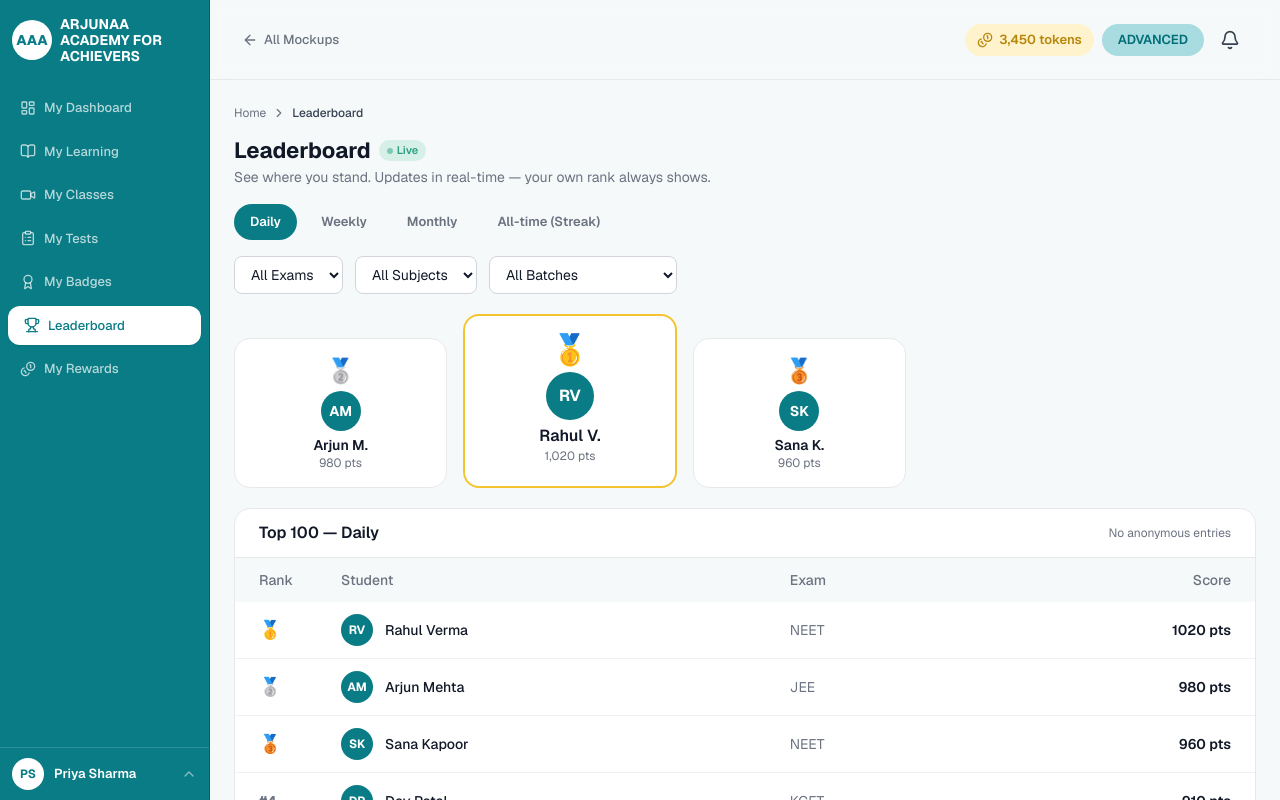
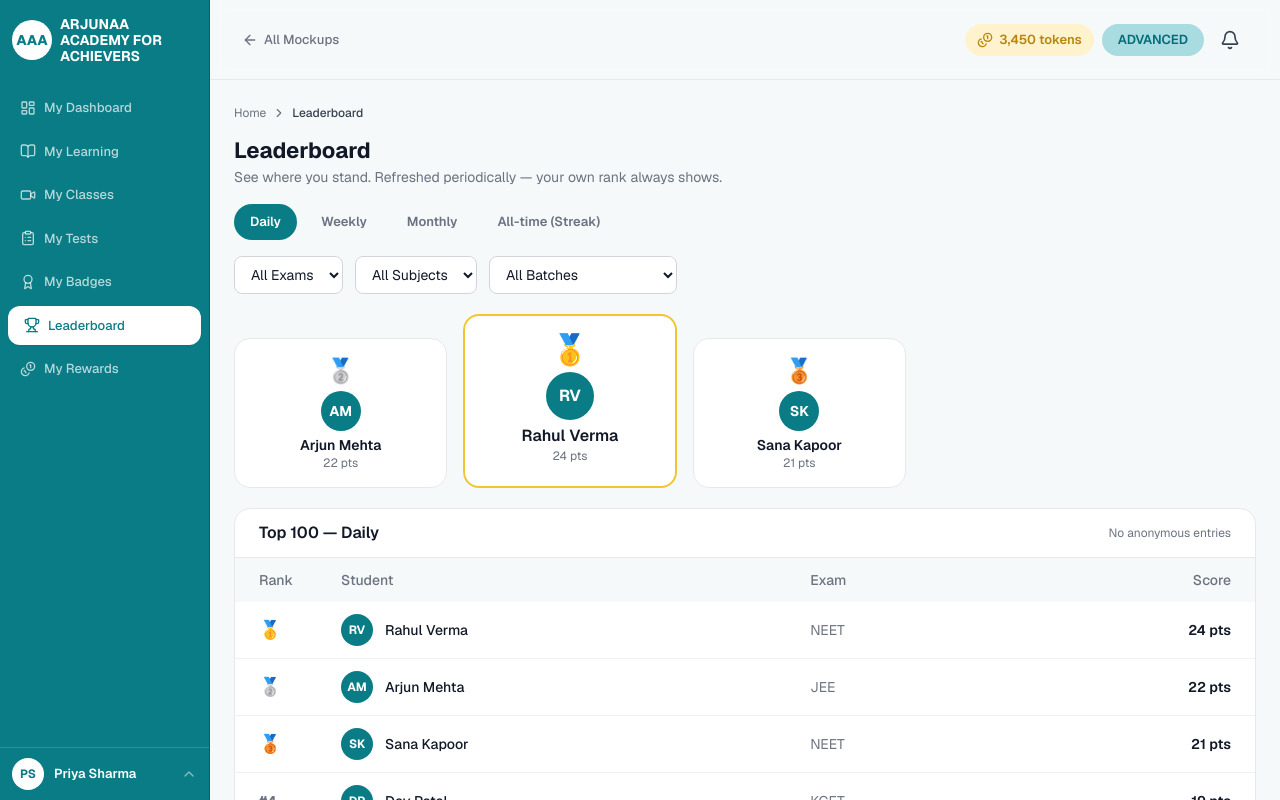
Before and after one commit to AvinashReddy-2003/aaa-gamification-mockups, a plain HTML site: page leaderboard.html in a window 1280 px wide. Drawn offline with nearby package versions, Linux system fonts and the light colour scheme.

Commit message:
Apply gamification spec decisions to mockups
- Leaderboard: remove live/real-time indicator (refreshed periodically);
  score by 1 point per test for Daily/Weekly/Monthly, keep streak for All-time
- Tokens: remove tokens+cash hybrid / extra-mock-tests redemption (out of
  scope); keep renewal discount; note daily-login resets midnight IST
- Admin: drop hybrid redemption request row; add admin-configurable Badge
  Criteria thresholds section
- Index: sync screen descriptions to the above

Co-Authored-By: Claude Opus 4.8 <noreply@anthropic.com>

```diff
--- a/leaderboard.html
+++ b/leaderboard.html
@@ -65,8 +65,8 @@ tailwind.config = { theme: { extend: {
 
       <div class="mb-4 flex flex-wrap items-end justify-between gap-3">
         <div>
-          <h1 class="text-[22px] font-bold flex items-center gap-2">Leaderboard <span class="flex items-center gap-1 text-[11px] font-semibold text-brand-success bg-brand-successBg px-2 py-0.5 rounded-full"><span class="h-1.5 w-1.5 rounded-full bg-brand-success animate-pulse"></span>Live</span></h1>
-          <p class="text-[14px] text-brand-textMuted">See where you stand. Updates in real-time — your own rank always shows.</p>
+          <h1 class="text-[22px] font-bold">Leaderboard</h1>
+          <p class="text-[14px] text-brand-textMuted">See where you stand. Refreshed periodically — your own rank always shows.</p>
         </div>
       </div>
 
@@ -86,29 +86,19 @@ tailwind.config = { theme: { extend: {
       </div>
 
       <!-- Podium -->
-      <div class="grid grid-cols-3 gap-3 sm:gap-4 mb-5 max-w-2xl">
-        <div class="rounded-2xl border border-[#e6e8e9] bg-white p-4 text-center order-1 mt-6"><div class="text-2xl">🥈</div><div class="mx-auto mt-1 h-10 w-10 rounded-full bg-brand-primary text-white text-sm font-bold flex items-center justify-center">AM</div><p class="font-semibold text-sm mt-1 truncate">Arjun M.</p><p class="text-xs text-brand-textMuted">980 pts</p></div>
-        <div class="rounded-2xl border-2 border-[#f4c430] bg-white p-4 text-center order-2"><div class="text-3xl">🥇</div><div class="mx-auto mt-1 h-12 w-12 rounded-full bg-brand-primary text-white font-bold flex items-center justify-center">RV</div><p class="font-semibold mt-1 truncate">Rahul V.</p><p class="text-xs text-brand-textMuted">1,020 pts</p></div>
-        <div class="rounded-2xl border border-[#e6e8e9] bg-white p-4 text-center order-3 mt-6"><div class="text-2xl">🥉</div><div class="mx-auto mt-1 h-10 w-10 rounded-full bg-brand-primary text-white text-sm font-bold flex items-center justify-center">SK</div><p class="font-semibold text-sm mt-1 truncate">Sana K.</p><p class="text-xs text-brand-textMuted">960 pts</p></div>
-      </div>
+      <div id="podium" class="grid grid-cols-3 gap-3 sm:gap-4 mb-5 max-w-2xl"></div>
 
       <!-- Table -->
       <section class="bg-white rounded-2xl border border-[#e6e8e9] overflow-hidden">
         <div class="border-b border-[#e6e8e9] px-6 py-3 flex items-center justify-between"><h2 class="font-semibold">Top 100 — <span id="periodLabel">Daily</span></h2><span class="text-xs text-brand-textMuted">No anonymous entries</span></div>
         <div class="overflow-x-auto">
           <table class="w-full text-sm">
-            <thead class="bg-brand-page text-brand-textMuted text-left"><tr><th class="px-6 py-3 font-medium w-16">Rank</th><th class="px-6 py-3 font-medium">Student</th><th class="px-6 py-3 font-medium">Exam</th><th class="px-6 py-3 font-medium text-right">Score</th></tr></thead>
+            <thead class="bg-brand-page text-brand-textMuted text-left"><tr><th class="px-6 py-3 font-medium w-16">Rank</th><th class="px-6 py-3 font-medium">Student</th><th class="px-6 py-3 font-medium">Exam</th><th id="scoreHeader" class="px-6 py-3 font-medium text-right">Score</th></tr></thead>
             <tbody id="lbTable" class="divide-y divide-[#eef2f2]"></tbody>
           </table>
         </div>
         <!-- Own rank sticky row -->
-        <div class="border-t-2 border-brand-primary bg-brand-subtle px-6 py-3 flex items-center gap-4 text-sm">
-          <span class="w-10 font-bold text-brand-primary">#27</span>
-          <span class="h-8 w-8 rounded-full bg-brand-primary text-white text-xs font-bold flex items-center justify-center">PS</span>
-          <span class="flex-1 font-semibold">Priya Sharma <span class="text-brand-primary text-xs font-medium">(You)</span></span>
-          <span class="text-brand-textMuted">NEET</span>
-          <span class="font-semibold">720 pts</span>
-        </div>
+        <div id="ownRank" class="border-t-2 border-brand-primary bg-brand-subtle px-6 py-3 flex items-center gap-4 text-sm"></div>
       </section>
 
       <p class="text-center text-xs text-brand-textMuted mt-8">Gamification mockup · P2-06 · Leaderboards (GM-5) · for review only</p>
@@ -117,29 +107,75 @@ tailwind.config = { theme: { extend: {
 </div>
 
 <script>
-  const rows = [
-    { r:1, name:"Rahul Verma", exam:"NEET", score:1020 },
-    { r:2, name:"Arjun Mehta", exam:"JEE",  score:980 },
-    { r:3, name:"Sana Kapoor", exam:"NEET", score:960 },
-    { r:4, name:"Dev Patel",   exam:"KCET", score:910 },
-    { r:5, name:"Isha Rao",    exam:"NEET", score:890 },
-    { r:6, name:"Kabir Singh", exam:"JEE",  score:870 },
-    { r:7, name:"Neha Shah",   exam:"NEET", score:855 },
-    { r:8, name:"Aditya Nair", exam:"KCET", score:840 },
-    { r:9, name:"Riya Menon",  exam:"NEET", score:820 },
-    { r:10,name:"Vivek Das",   exam:"JEE",  score:805 },
-    { r:11,name:"Tara Joshi",  exam:"NEET", score:790 },
-    { r:12,name:"Karan Bose",  exam:"KCET", score:778 },
+  // Daily/Weekly/Monthly rank by points — one completed test = one point.
+  const pointsData = [
+    { name:"Rahul Verma", exam:"NEET", val:24 },
+    { name:"Arjun Mehta", exam:"JEE",  val:22 },
+    { name:"Sana Kapoor", exam:"NEET", val:21 },
+    { name:"Dev Patel",   exam:"KCET", val:19 },
+    { name:"Isha Rao",    exam:"NEET", val:18 },
+    { name:"Kabir Singh", exam:"JEE",  val:17 },
+    { name:"Neha Shah",   exam:"NEET", val:16 },
+    { name:"Aditya Nair", exam:"KCET", val:15 },
+    { name:"Riya Menon",  exam:"NEET", val:14 },
+    { name:"Vivek Das",   exam:"JEE",  val:13 },
+    { name:"Tara Joshi",  exam:"NEET", val:12 },
+    { name:"Karan Bose",  exam:"KCET", val:11 },
   ];
+  // All-time ranks by highest streak (GM-46).
+  const streakData = [
+    { name:"Rahul Verma", exam:"NEET", val:142 },
+    { name:"Sana Kapoor", exam:"NEET", val:128 },
+    { name:"Arjun Mehta", exam:"JEE",  val:119 },
+    { name:"Isha Rao",    exam:"NEET", val:110 },
+    { name:"Dev Patel",   exam:"KCET", val:98 },
+    { name:"Neha Shah",   exam:"NEET", val:95 },
+    { name:"Kabir Singh", exam:"JEE",  val:88 },
+    { name:"Riya Menon",  exam:"NEET", val:84 },
+    { name:"Aditya Nair", exam:"KCET", val:79 },
+    { name:"Tara Joshi",  exam:"NEET", val:72 },
+    { name:"Vivek Das",   exam:"JEE",  val:68 },
+    { name:"Karan Bose",  exam:"KCET", val:61 },
+  ];
+  const own = { points:{ rank:27, val:9 }, streak:{ rank:31, val:38 } };
+
+  const initials = n => n.split(" ").map(w=>w[0]).join("");
   const medal = r => r===1?"🥇":r===2?"🥈":r===3?"🥉":"#"+r;
-  document.getElementById("lbTable").innerHTML = rows.map(x=>`
-    <tr class="row">
-      <td class="px-6 py-3 font-bold ${x.r<=3?'text-lg':'text-brand-textMuted'}">${medal(x.r)}</td>
-      <td class="px-6 py-3"><div class="flex items-center gap-3"><span class="h-8 w-8 rounded-full bg-brand-primary text-white text-xs font-bold flex items-center justify-center">${x.name.split(" ").map(w=>w[0]).join("")}</span><span class="font-medium">${x.name}</span></div></td>
-      <td class="px-6 py-3 text-brand-textMuted">${x.exam}</td>
-      <td class="px-6 py-3 text-right font-semibold">${x.score} pts</td>
-    </tr>`).join("");
-  function setTab(el,label){ document.querySelectorAll(".tab").forEach(t=>t.classList.remove("active")); el.classList.add("active"); document.getElementById("periodLabel").textContent=label; }
+
+  function render(period){
+    const isStreak = period === "All-time";
+    const data = isStreak ? streakData : pointsData;
+    const unit = isStreak ? "days" : "pts";
+    document.getElementById("periodLabel").textContent = period;
+    document.getElementById("scoreHeader").textContent = isStreak ? "Streak" : "Score";
+
+    const p = data.slice(0,3);
+    document.getElementById("podium").innerHTML = `
+      <div class="rounded-2xl border border-[#e6e8e9] bg-white p-4 text-center order-1 mt-6"><div class="text-2xl">🥈</div><div class="mx-auto mt-1 h-10 w-10 rounded-full bg-brand-primary text-white text-sm font-bold flex items-center justify-center">${initials(p[1].name)}</div><p class="font-semibold text-sm mt-1 truncate">${p[1].name}</p><p class="text-xs text-brand-textMuted">${p[1].val} ${unit}</p></div>
+      <div class="rounded-2xl border-2 border-[#f4c430] bg-white p-4 text-center order-2"><div class="text-3xl">🥇</div><div class="mx-auto mt-1 h-12 w-12 rounded-full bg-brand-primary text-white font-bold flex items-center justify-center">${initials(p[0].name)}</div><p class="font-semibold mt-1 truncate">${p[0].name}</p><p class="text-xs text-brand-textMuted">${p[0].val} ${unit}</p></div>
+      <div class="rounded-2xl border border-[#e6e8e9] bg-white p-4 text-center order-3 mt-6"><div class="text-2xl">🥉</div><div class="mx-auto mt-1 h-10 w-10 rounded-full bg-brand-primary text-white text-sm font-bold flex items-center justify-center">${initials(p[2].name)}</div><p class="font-semibold text-sm mt-1 truncate">${p[2].name}</p><p class="text-xs text-brand-textMuted">${p[2].val} ${unit}</p></div>`;
+
+    document.getElementById("lbTable").innerHTML = data.map((x,idx)=>{
+      const r = idx+1;
+      return `<tr class="row">
+        <td class="px-6 py-3 font-bold ${r<=3?'text-lg':'text-brand-textMuted'}">${medal(r)}</td>
+        <td class="px-6 py-3"><div class="flex items-center gap-3"><span class="h-8 w-8 rounded-full bg-brand-primary text-white text-xs font-bold flex items-center justify-center">${initials(x.name)}</span><span class="font-medium">${x.name}</span></div></td>
+        <td class="px-6 py-3 text-brand-textMuted">${x.exam}</td>
+        <td class="px-6 py-3 text-right font-semibold">${x.val} ${unit}</td>
+      </tr>`;
+    }).join("");
+
+    const o = isStreak ? own.streak : own.points;
+    document.getElementById("ownRank").innerHTML = `
+      <span class="w-10 font-bold text-brand-primary">#${o.rank}</span>
+      <span class="h-8 w-8 rounded-full bg-brand-primary text-white text-xs font-bold flex items-center justify-center">PS</span>
+      <span class="flex-1 font-semibold">Priya Sharma <span class="text-brand-primary text-xs font-medium">(You)</span></span>
+      <span class="text-brand-textMuted">NEET</span>
+      <span class="font-semibold">${o.val} ${unit}</span>`;
+  }
+
+  function setTab(el,label){ document.querySelectorAll(".tab").forEach(t=>t.classList.remove("active")); el.classList.add("active"); render(label); }
+  render("Daily");
   lucide.createIcons();
 </script>
 </body>
```
Also changed, not shown: admin-gamification.html (+33 -3 lines), index.html (+3 -3 lines), tokens.html (+7 -15 lines).
